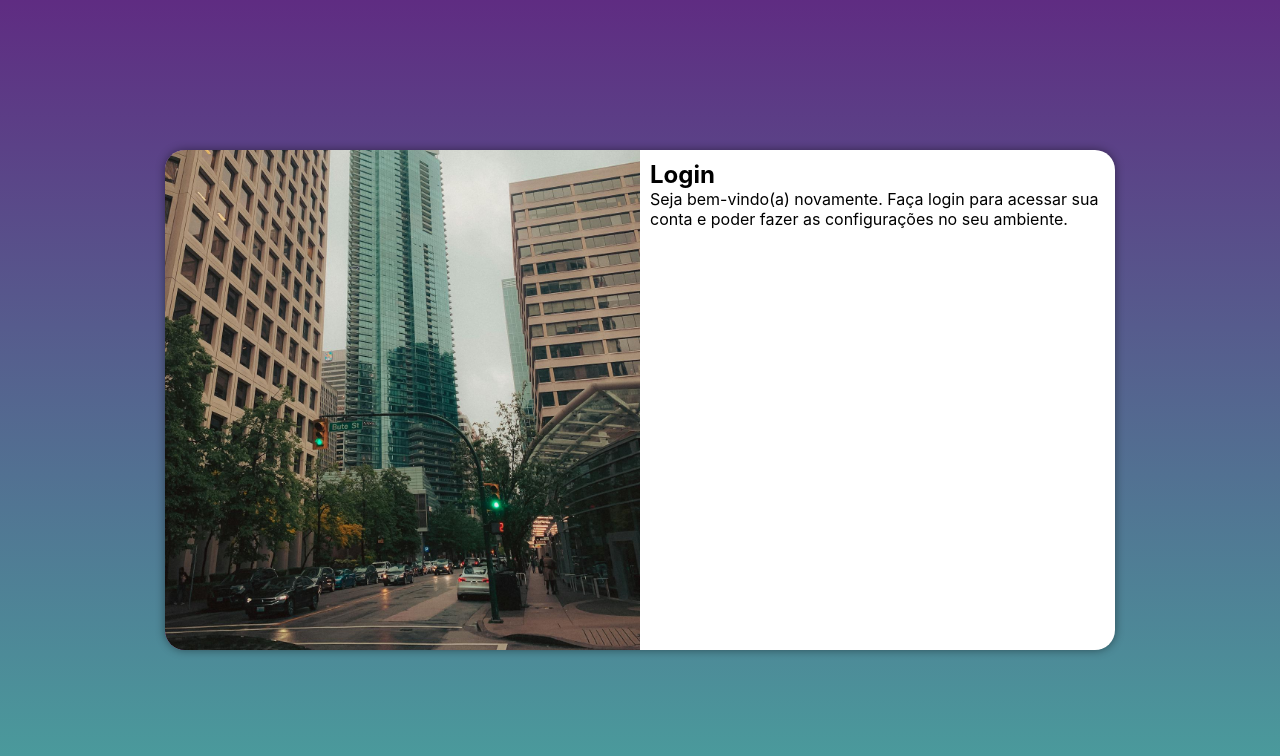
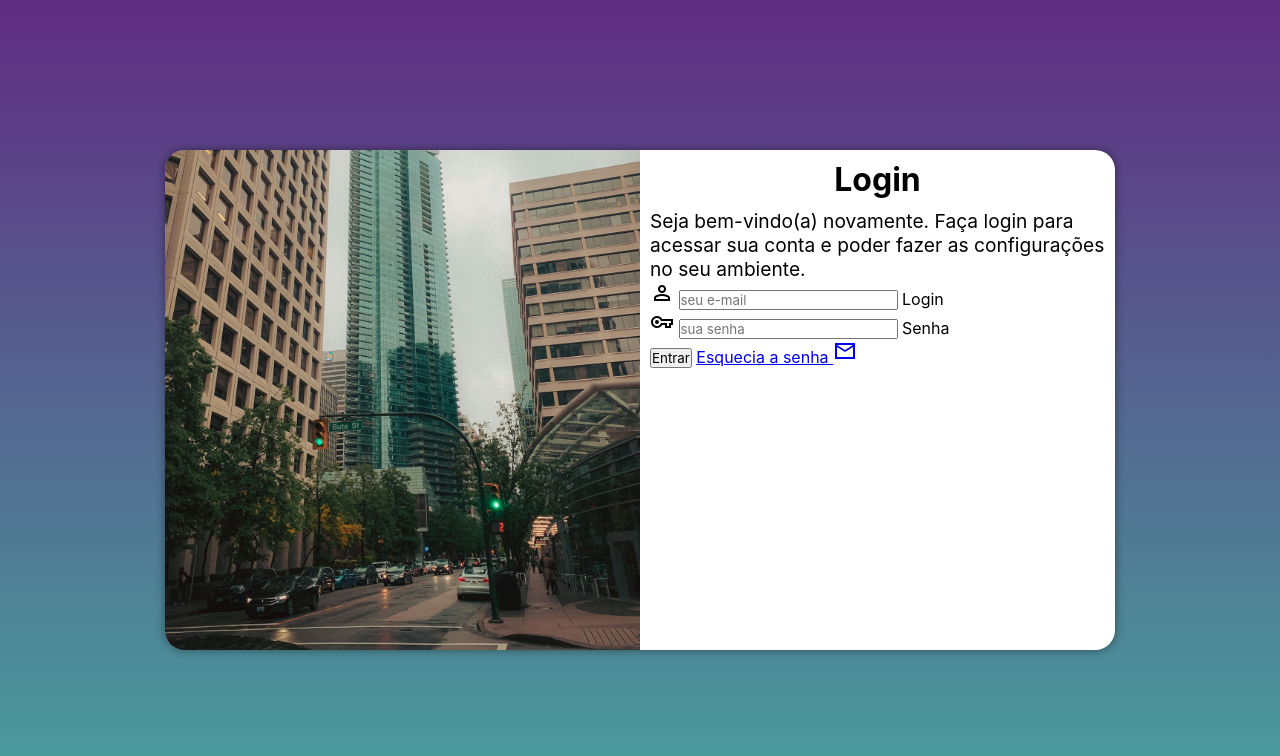
Before and after one commit to heiliofuzioka/projeto-login, a plain HTML site: page index.html in a window 1280 px wide. Drawn offline with nearby package versions, Linux system fonts and the light colour scheme.

Commit message:
Atualizei formulário

```diff
--- a/estilos/media-query.css
+++ b/estilos/media-query.css
@@ -20,13 +20,13 @@ Grandes telas: acima de 1200px
     }
 
     section#login > div#imagem{
-        float: left;
+        float: right;
         width: 40%;
         height: 100%;
     }
 
     section#login > div#formulario {
-        float: right;
+        float: left;
         width: 60%;
     }
 }
@@ -51,4 +51,12 @@ Grandes telas: acima de 1200px
         float: right;
         width: 50%;
     }
+
+    div#formulario > h1 {
+        font-size: 2em;
+    }
+
+    div#formulario > p {
+        font-size: 1.2em;
+    }
 }
--- a/estilos/style.css
+++ b/estilos/style.css
@@ -32,7 +32,7 @@ section#login {
     overflow: hidden;
 
     background-color: white;
-    width: 250px;
+    width: 260px;
     height: 500px;
     border-radius: 20px;
     box-shadow: 0px 0px 10px rgba(0, 0, 0, 0.445);
@@ -54,3 +54,16 @@ section#login > div#formulario {
     padding: 10px;
 
 }
+
+div#formulario > h1 {
+    text-align: center;
+    margin-bottom: 10px;
+}
+
+div#formulario > p {
+    font-size: 0.8em;
+}
+
+form > div#campo > span {
+    width: 10px;
+}
--- a/index.html
+++ b/index.html
@@ -4,6 +4,7 @@
     <meta charset="UTF-8">
     <meta name="viewport" content="width=device-width, initial-scale=1.0">
     <title>Login</title>
+    <link href="https://fonts.googleapis.com/css2?family=Material+Symbols+Sharp" rel="stylesheet" />
     <link rel="stylesheet" href="estilos/style.css">
     <link rel="stylesheet" href="estilos/media-query.css">
 </head>
@@ -17,7 +18,18 @@
                 <h1>Login</h1>
                 <p>Seja bem-vindo(a) novamente. Faça login para acessar sua conta e poder fazer as configurações no seu ambiente.</p>
                 <form action="login.php" method="post">
-
+                    <div class="campo">
+                        <span class="material-symbols-sharp" >person</span>
+                        <input type="email" name="login" id="ilogin" placeholder="seu e-mail" autocomplete="email" required maxlength="30">
+                        <label for="ilogin">Login</label>
+                    </div>
+                    <div class="campo">
+                        <span class="material-symbols-sharp">vpn_key</span>
+                        <input type="password" name="senha" id="isenha" placeholder="sua senha" autocomplete="current-password">
+                        <label for="isenha" required minleghth="8" max length="20">Senha</label>
+                    </div>
+                    <input type="submit" value="Entrar">
+                    <a href="esqueci.html">Esquecia a senha <span class="material-symbols-sharp">mail</span></a>
                 </form>
             </div>
         </section>
```
